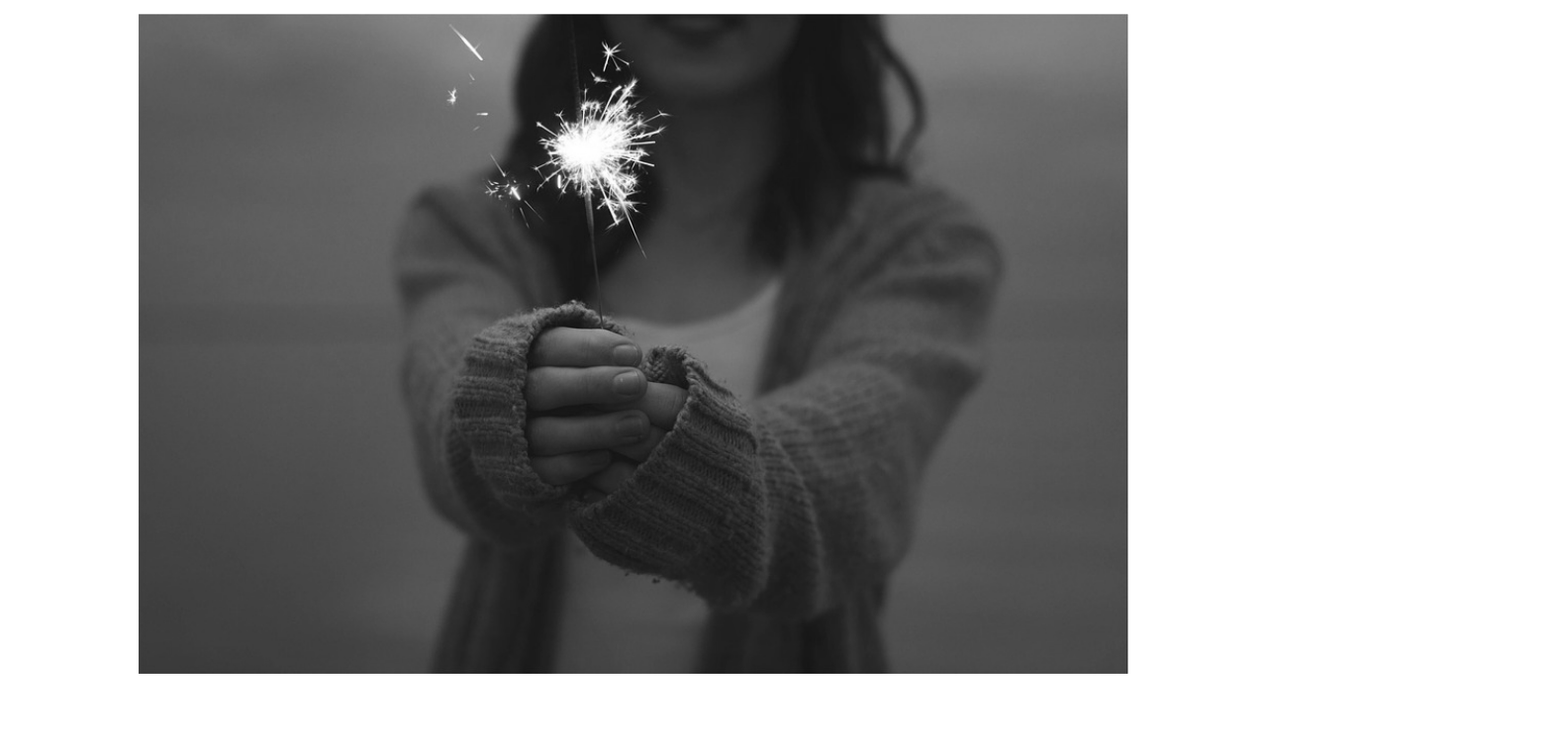
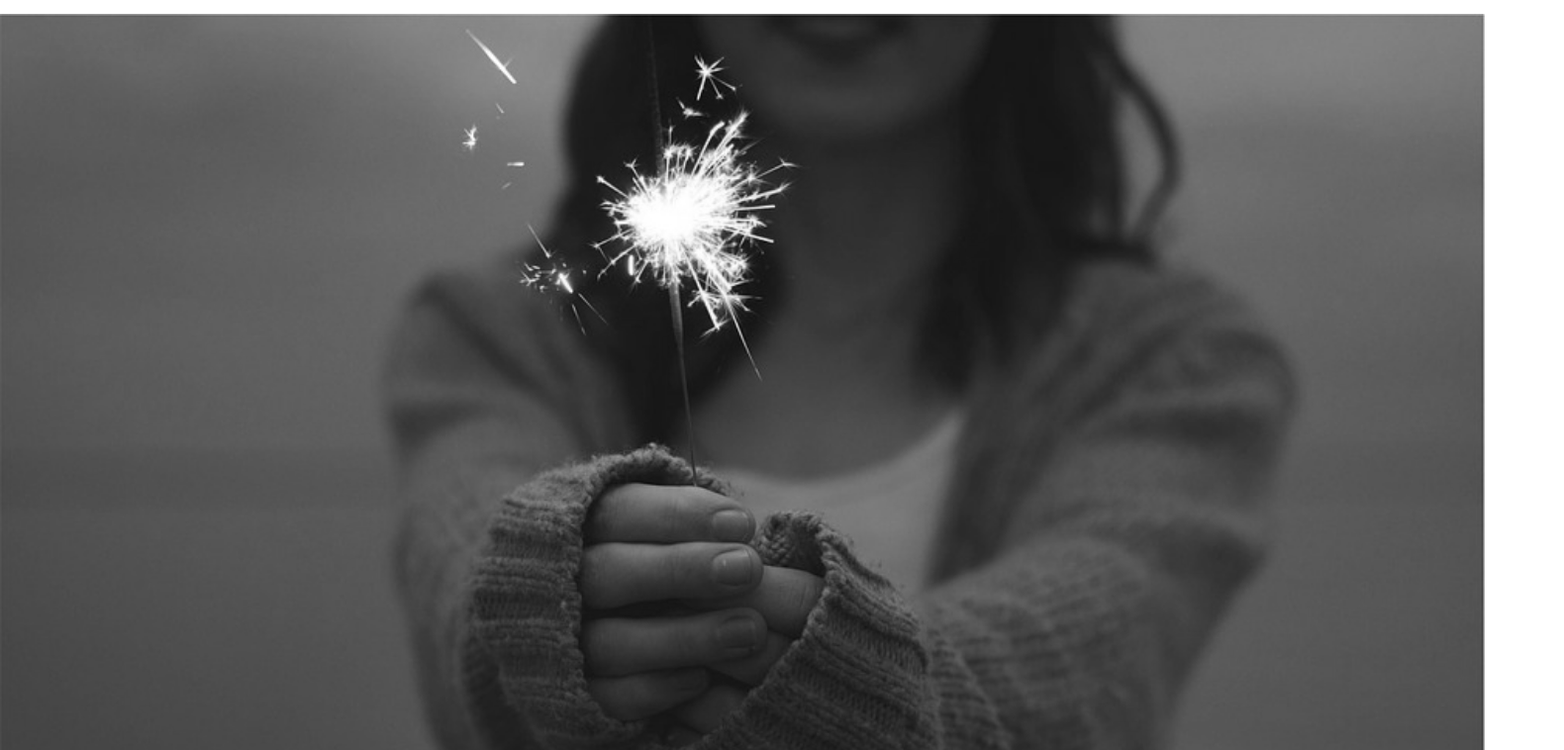
Before and after one commit to Mithunhowlader2020/Assignment-5-Minimo, a plain HTML site: page index.html in a window 1280 px wide. Shown: the part 102-860 px from the top of the page at 99% size, 1580 px wide, since content can reach past the window. Drawn offline with Linux system fonts and the light colour scheme.

Commit message:
Update style.css

```diff
--- a/css/style.css
+++ b/css/style.css
@@ -26,7 +26,7 @@ header{
 	padding: 30px 0;
 }
 .container{
-	width: 1000px;
+	width: 1500px;
 	margin: 0 auto;
 	overflow: hidden;
 }
```
